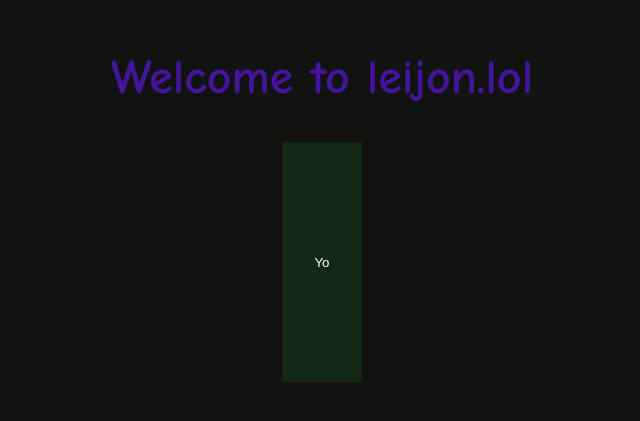
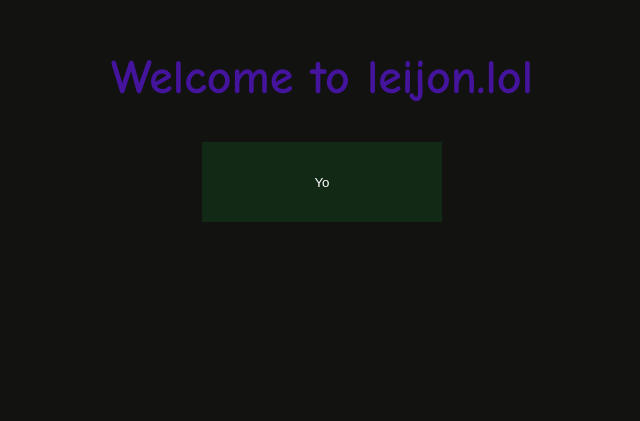
Before and after one commit to Leij0n/Leij0n.github.io, a plain HTML site: page index.html in a window 1280 px wide. Shown: the part 141-562 px from the top of the page, without its empty margins (318-958 px from the left). Drawn offline with Linux system fonts and the light colour scheme; files that its build step writes are made by us from their sources.

Commit message:
Update style.css

```diff
--- a/style.css
+++ b/style.css
@@ -2,7 +2,7 @@
 {
   outline:none;
   border:none;
-  width:10vh;
-  height:30vh;
+  width:30vh;
+  height:10vh;
 }
 margin-top:
```
